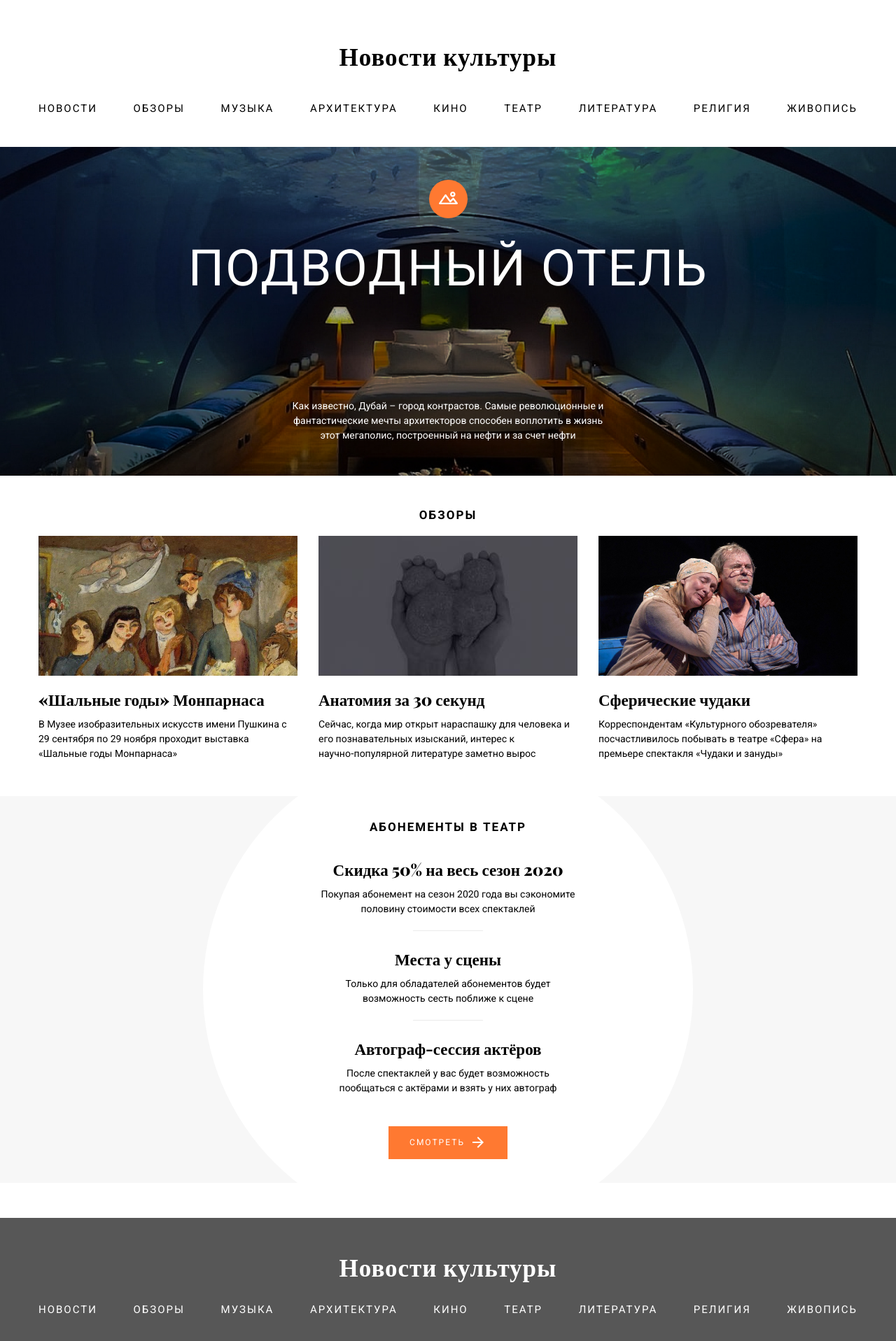
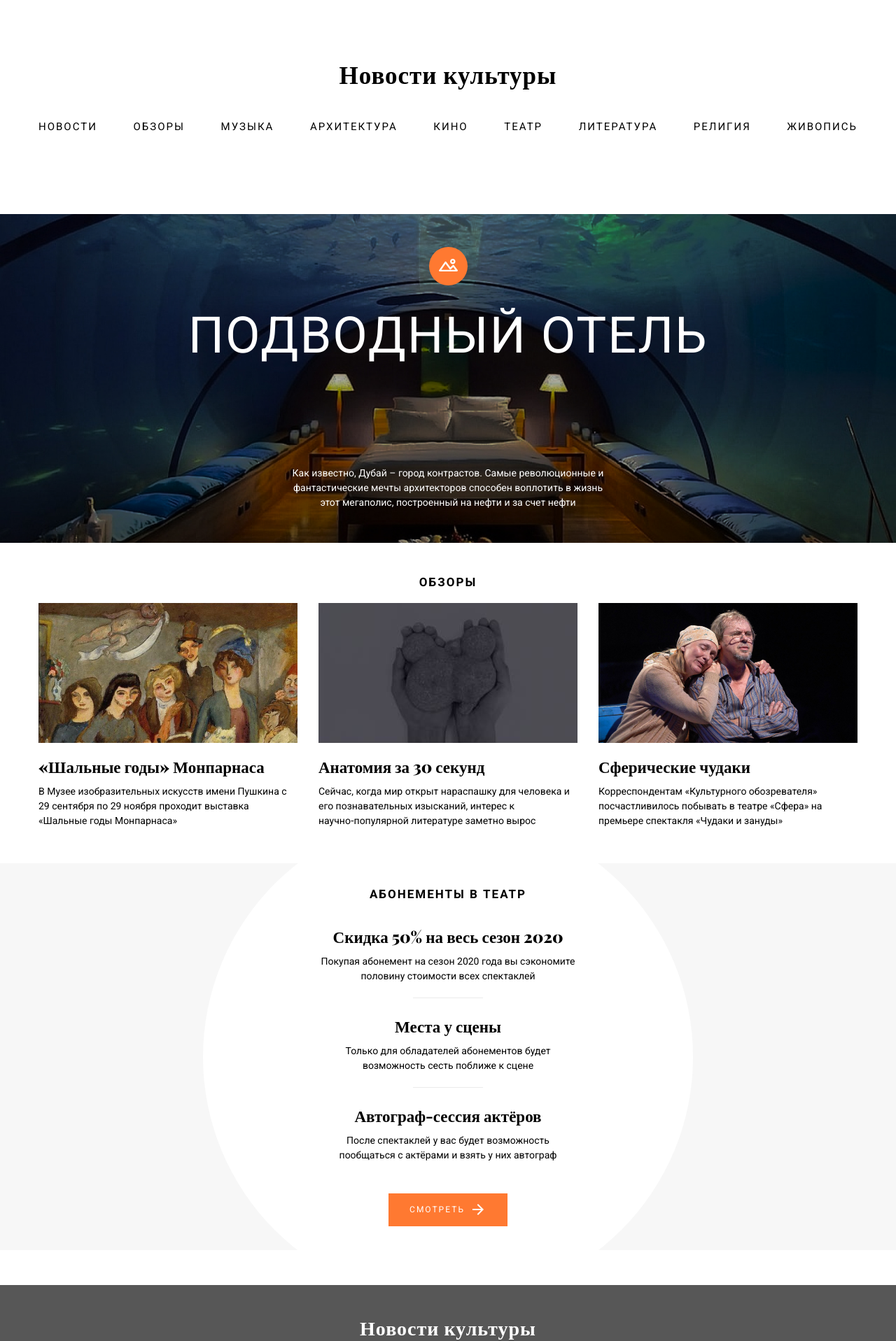
Before and after one commit to SiJunma/culture, a plain HTML site: page index.html in a window 1280 px wide. Shown: the top 1917 px of the page at 70% size. Drawn offline with nearby package versions, Linux system fonts and the light colour scheme.

Commit message:
Add files via upload

```diff
--- a/scss/main.scss
+++ b/scss/main.scss
@@ -110,8 +110,10 @@ h3 {
 .header {
     margin-top: 60px;
     margin-bottom: 44px;
+    padding: 26px;
 
     &__logo {
+        margin: 0;
         margin-bottom: 46px;
     }
 }
@@ -306,4 +308,8 @@ h3 {
         border-bottom: 1px solid #9A9A9A;
         padding-bottom: 46px;
     }
+
+    &__logo {
+        font-size: 28px;
+    }
 }
```
Also changed, not shown: css/main.css, css/main.min.css, 1 other file.
